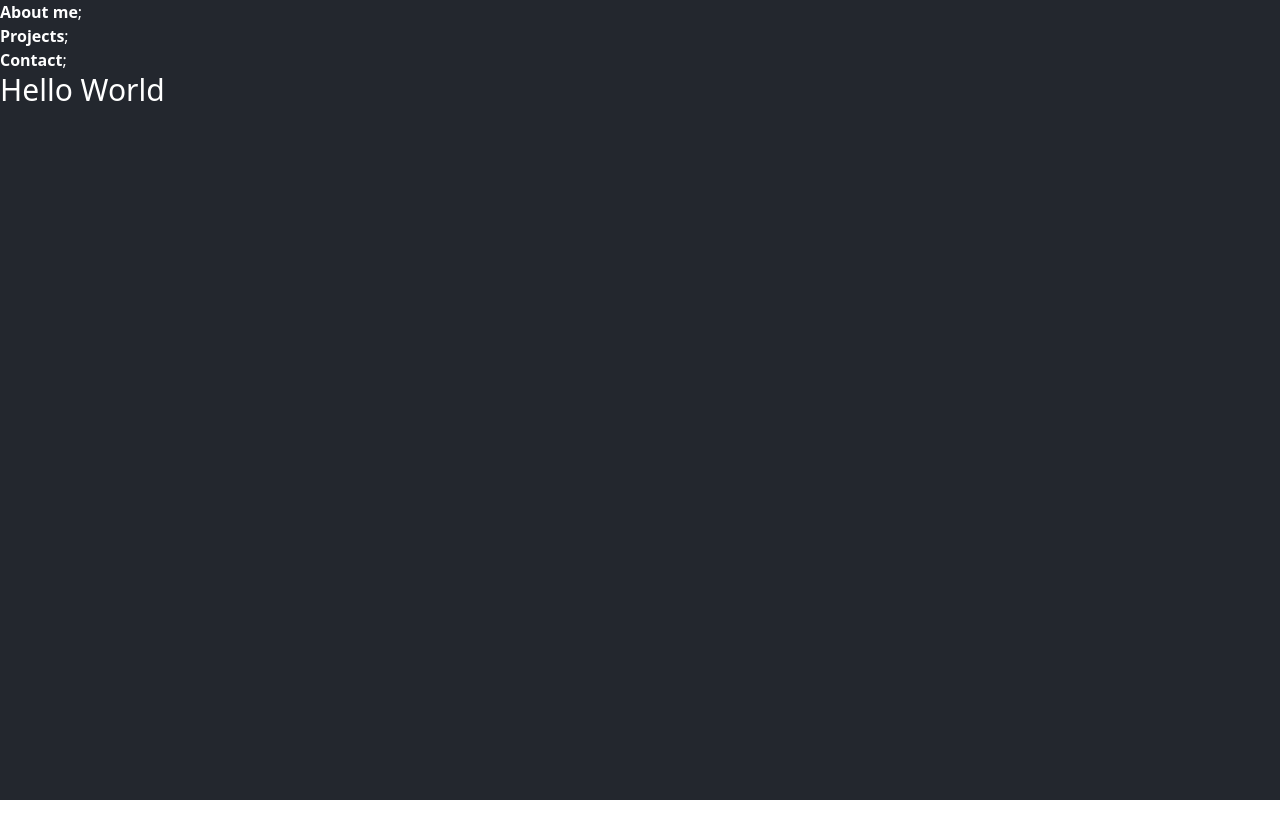
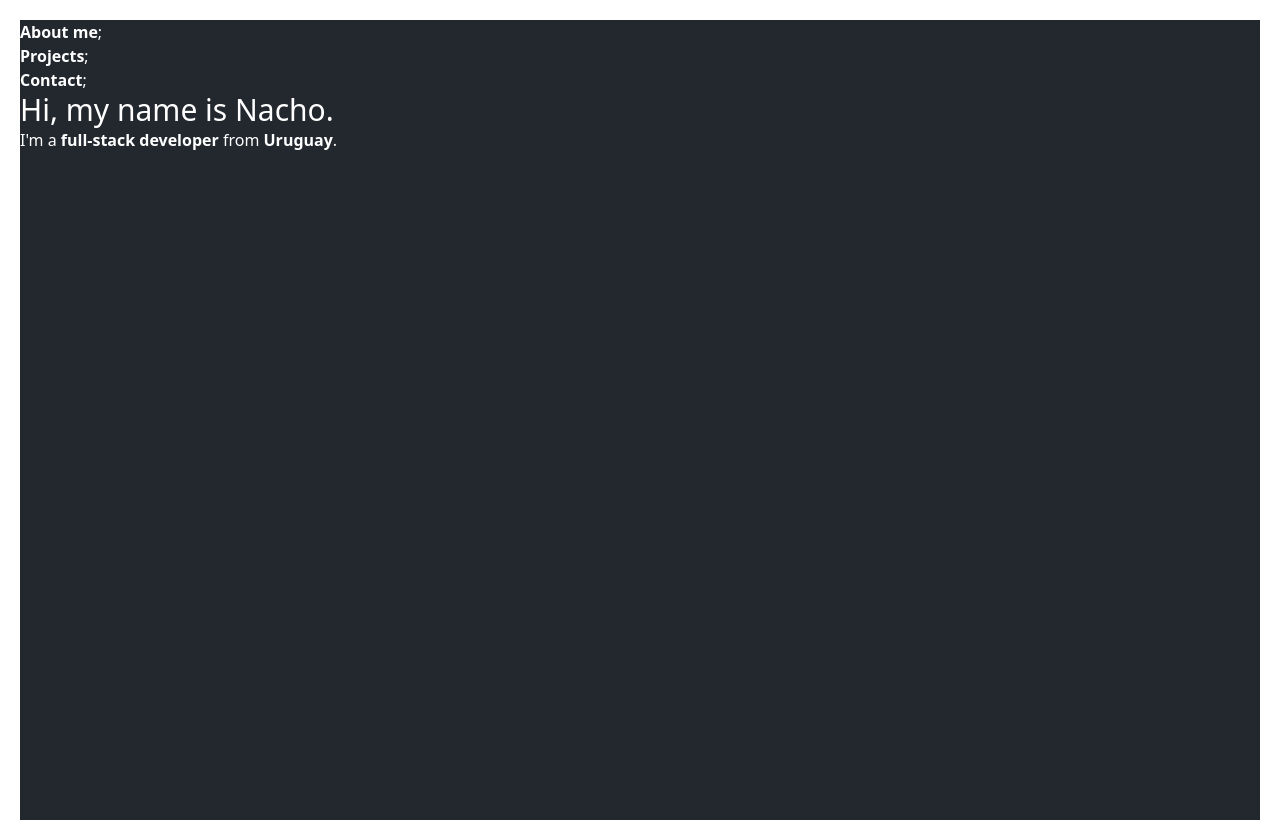
Before and after one commit to nachop51/Nachop51, a React (Create React App) app: page / in a window 1280 px wide. Before the commit the page ends 800 px from the top, so only its background shows below. Built offline with nearby package versions, Linux system fonts and the light colour scheme.

Commit message:
base things added

```diff
--- a/src/components/App.jsx
+++ b/src/components/App.jsx
@@ -7,7 +7,13 @@ const App = () => {
   return (
     <>
       <NavBar />
-      <h1 className="text-3xl font-light">Hello World</h1>
+      <h1 className="text-3xl font-light">
+        Hi, my name is <b>Nacho</b>
+        <span>.</span>
+      </h1>
+      <p>
+        I'm a <strong>full-stack developer</strong> from <b>Uruguay</b>.
+      </p>
     </>
   );
 };
--- a/src/index.css
+++ b/src/index.css
@@ -3,7 +3,10 @@
 @tailwind utilities;
 
 * {
-  padding: 0;
-  margin: 0;
-  box-sizing: border-box;
+  @apply p-0 m-0 box-border;
 }
+
+body {
+  @apply p-5 relative;
+  min-height: calc(100vh - 40px);
+}
```
